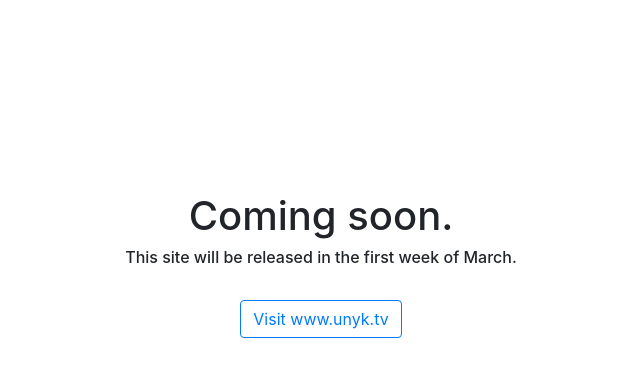
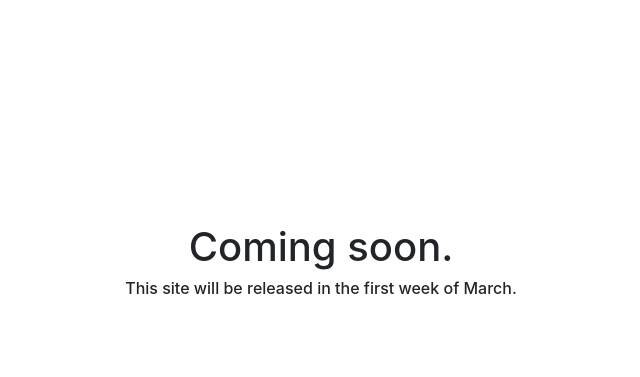
Before and after one commit to kana-shimmichi/Weeet, a Django app: template templates/coming_soon.html in a window 1280 px wide. Shown: the part 135-512 px from the top of the page, without its empty margins (319-959 px from the left). Run offline with Django 3.2, Linux system fonts and the light colour scheme; the template is opened without the code that fills it, so the values that code supplies are empty; some libraries are stand-ins or nearby versions.

Commit message:
ホームページ

```diff
--- a/my_page/urls.py
+++ b/my_page/urls.py
@@ -12,14 +12,19 @@ urlpatterns = [
 
 
     path('profile/', views.Profile.as_view(), name='profile'),
+
     path('register_info/', views.Register_Info.as_view(), name='register_info'),
     path('orderer_info/', views.Orderer_Info.as_view(), name='orderer_info'),
     path('contractor_info/', views.Contractor_Info.as_view(), name='contractor_info'),
+
     path('message/', views.message, name='message'),
     path('message/<int:customer_id>/', views.message, name='message_detail'),
+
     path('order_decide/<int:order_id>/<int:customer_id>/', views.order_decide, name='order_decide'),
+
     path('pay/<int:order_id>', views.pay, name='pay'),
     path('pay_credit/<int:order_id>',views.pay_credit,name='pay_credit'),
+
     path('cancel/<int:order_id>',views.cancel,name='cancel'),
     path('order_fin/<int:order_id>',views.order_fin,name='order_fin'),
     path('complete/<int:order_id>', views.complete, name="complete"),
--- a/register/urls.py
+++ b/register/urls.py
@@ -6,17 +6,21 @@ app_name = 'register'
 urlpatterns = [
     path('login/', views.Login.as_view(), name='login'),
     path('logout/', views.Logout.as_view(), name='logout'),
+
     path('user_create/', views.UserCreate.as_view(), name='user_create'),
     path('user_create/done', views.UserCreateDone.as_view(), name='user_create_done'),
     path('user_create/complete/<token>/', views.UserCreateComplete.as_view(), name='user_create_complete'),
     path('user_detail/<int:pk>/', views.UserDetail.as_view(), name='user_detail'),
     path('user_update/<int:pk>/', views.UserUpdate.as_view(), name='user_update'),
+
     path('password_change/', views.PasswordChange.as_view(), name='password_change'),
     path('password_change/done/', views.PasswordChangeDone.as_view(), name='password_change_done'),
+
     path('password_reset/', views.PasswordReset.as_view(), name='password_reset'),
     path('password_reset/done/', views.PasswordResetDone.as_view(), name='password_reset_done'),
     path('password_reset/confirm/<uidb64>/<token>/', views.PasswordResetConfirm.as_view(), name='password_reset_confirm'),
     path('password_reset/complete/', views.PasswordResetComplete.as_view(), name='password_reset_complete'),
+
     path('email/change/', views.EmailChange.as_view(), name='email_change'),
     path('email/change/done/', views.EmailChangeDone.as_view(), name='email_change_done'),
     path('email/change/complete/<str:token>/', views.EmailChangeComplete.as_view(), name='email_change_complete'),
--- a/templates/coming_soon.html
+++ b/templates/coming_soon.html
@@ -23,7 +23,6 @@
           <div class="content">
             <h1>Coming soon.</h1>
             <h6>This site will be released in the first week of March.</h6>
-            <a class="btn btn-outline-primary mt-4" href="http://www.unyk.tv" target="_blank">Visit www.unyk.tv</a>
           </div>
         </div>
       </div>
```
Also changed, not shown: register/models.py (+13 -0 lines), db.sqlite3, media/index_mail.jpg (added), 2 other files.
